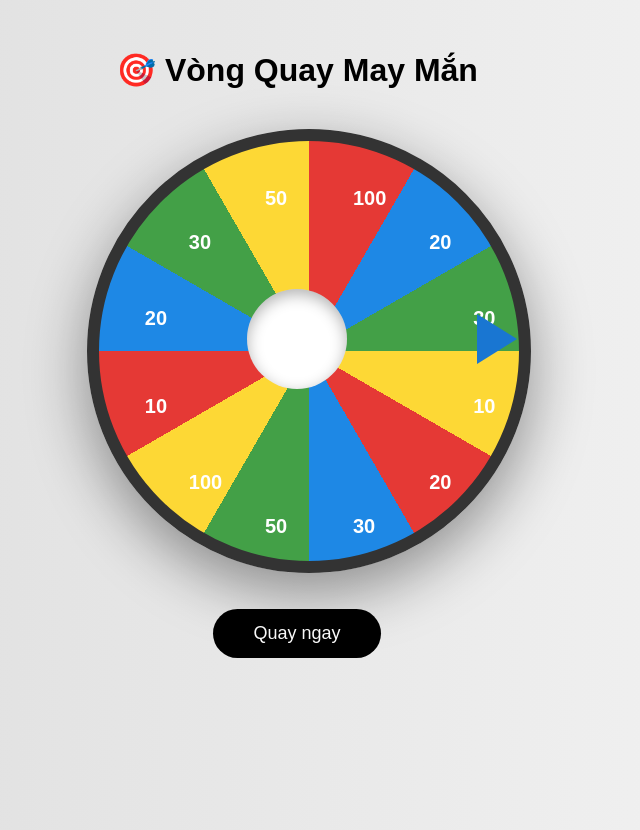
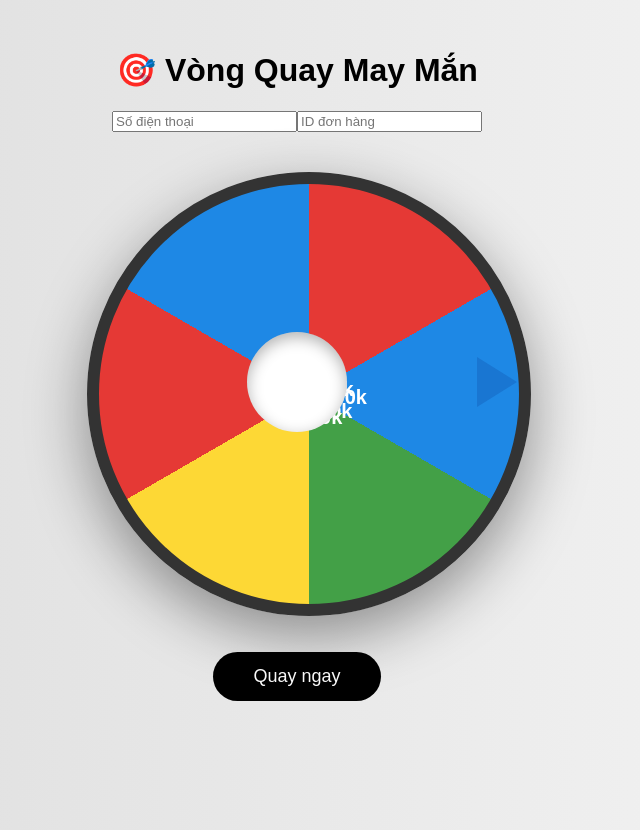
Before and after one commit to movielegend/vongquaymayman1, a React (Create React App) app: page / in a window 1280 px wide. Shown: the whole page, without its empty margins (343-983 px from the left). Built offline with nearby package versions, Linux system fonts and the light colour scheme.

Commit message:
update frontend new prizes + form

```diff
--- a/src/App.js
+++ b/src/App.js
@@ -1,22 +1,21 @@
 import { useEffect, useRef, useState } from "react";
 import "./App.css";
 
-// ✅ Đưa ra ngoài component
-const prizes = [
-  10, 20, 30, 50, 100,
-  10, 20, 30, 50, 100,
-  20, 30
-];
-
+// 🎯 Mệnh giá mới
+const prizes = [10, 20, 50, 100, 200, 500];
 const colors = ["#e53935", "#1e88e5", "#43a047", "#fdd835"];
 
 function App() {
   const wheelRef = useRef(null);
+
   const [result, setResult] = useState("");
   const [hasSpun, setHasSpun] = useState(false);
+  const [phone, setPhone] = useState("");
+  const [orderId, setOrderId] = useState("");
 
   const segmentAngle = 360 / prizes.length;
 
+  // 🎨 Tạo màu vòng quay (chỉ 1 useEffect thôi)
   useEffect(() => {
     const wheel = wheelRef.current;
 
@@ -28,57 +27,16 @@ function App() {
     gradient = gradient.slice(0, -1) + ")";
     wheel.style.background = gradient;
 
-  }, [segmentAngle]); // ✅ chỉ cần segmentAngle
-
-  // phần còn lại giữ nguyên
-
-  // 🎨 Tạo màu vòng quay
-  useEffect(() => {
-    const wheel = wheelRef.current;
-
-    let gradient = "conic-gradient(";
-    prizes.forEach((_, i) => {
-      const color = colors[i % colors.length];
-      gradient += `${color} ${i * segmentAngle}deg ${(i + 1) * segmentAngle}deg,`;
-    });
-    gradient = gradient.slice(0, -1) + ")";
-    wheel.style.background = gradient;
-
-  }, [prizes, colors, segmentAngle]); // ✅ FIX ESLINT
-
-  // 🔍 CHECK khi load trang
-  useEffect(() => {
-    const checkStatus = async () => {
-      const userId = localStorage.getItem("userId");
-      if (!userId) return;
-
-      const res = await fetch(
-        "https://vongquaymayman1.onrender.com/check",
-        {
-          method: "POST",
-          headers: { "Content-Type": "application/json" },
-          body: JSON.stringify({ userId }),
-        }
-      );
-
-      const data = await res.json();
-
-      if (data.hasSpun) {
-        setHasSpun(true);
-        setResult(`🎉 Bạn đã trúng: ${data.prize}k`);
-      }
-    };
-
-    checkStatus();
-  }, []);
+  }, [segmentAngle]);
 
   const handleSpin = async () => {
     if (hasSpun) return;
 
-    const userId =
-      localStorage.getItem("userId") || crypto.randomUUID();
-
-    localStorage.setItem("userId", userId);
+    // Validate
+    if (!phone || !orderId) {
+      alert("Vui lòng nhập đầy đủ thông tin");
+      return;
+    }
 
     const res = await fetch(
       "https://vongquaymayman1.onrender.com/spin",
@@ -87,7 +45,10 @@ function App() {
         headers: {
           "Content-Type": "application/json",
         },
-        body: JSON.stringify({ userId }),
+        body: JSON.stringify({
+          phone,
+          orderId,
+        }),
       }
     );
 
@@ -117,6 +78,24 @@ function App() {
     <div className="container">
       <h1>🎯 Vòng Quay May Mắn</h1>
 
+      {/* FORM */}
+      <div className="form">
+        <input
+          type="text"
+          placeholder="Số điện thoại"
+          value={phone}
+          onChange={(e) => setPhone(e.target.value)}
+        />
+
+        <input
+          type="text"
+          placeholder="ID đơn hàng"
+          value={orderId}
+          onChange={(e) => setOrderId(e.target.value)}
+        />
+      </div>
+
+      {/* WHEEL */}
       <div className="wheel-wrapper">
         <div className="pointer"></div>
 
@@ -128,12 +107,12 @@ function App() {
               style={{
                 transform: `
                   rotate(${i * segmentAngle + segmentAngle / 2}deg)
-                  translate(170px)
+                  translate(35%)
                   rotate(-${i * segmentAngle + segmentAngle / 2}deg)
                 `,
               }}
             >
-              {prize}
+              {prize}k
             </div>
           ))}
         </div>
```
